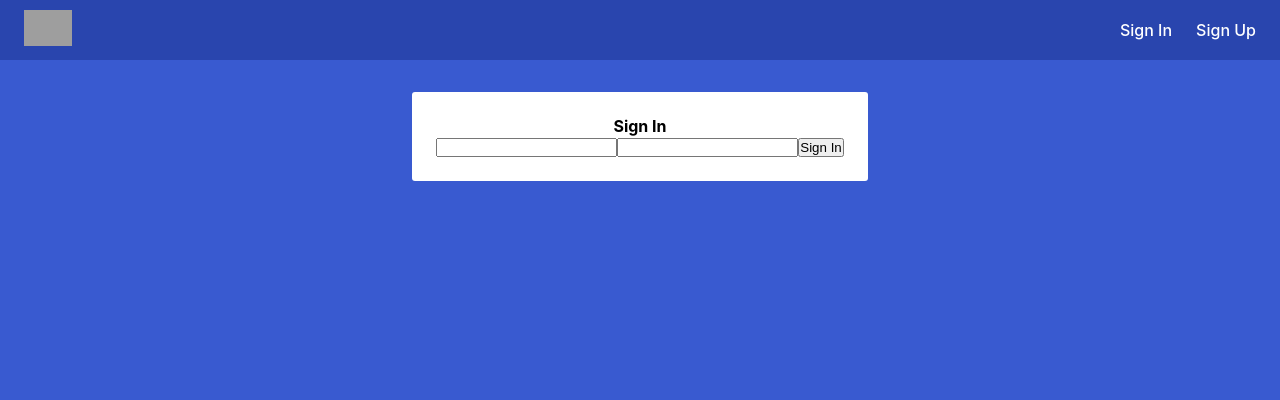
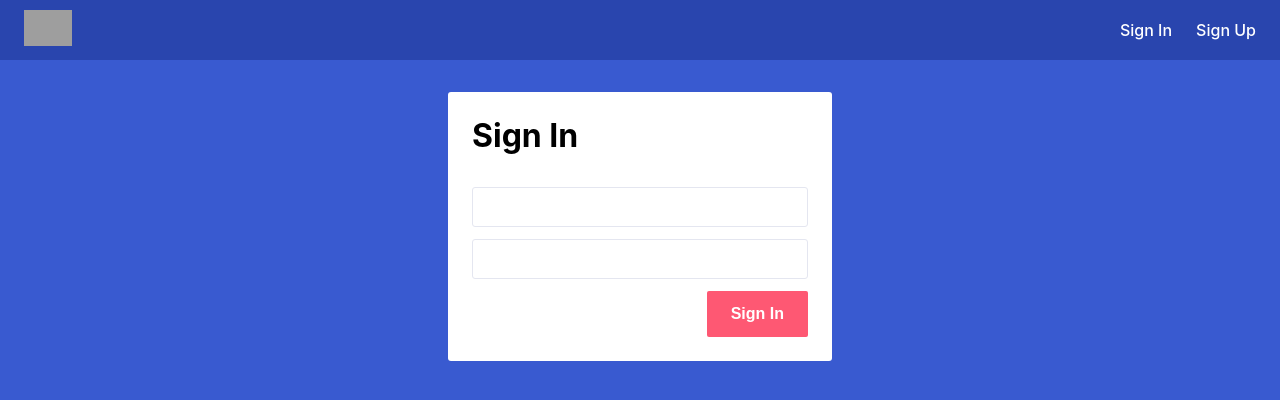
Before and after one commit to acoshift/pikkanode.vue, a Vue app: page /auth/sign-in in a window 1280 px wide. Shown: the top 400 px of the page. Built offline with nearby package versions, Linux system fonts and the light colour scheme; no server answers; grey boxes are pictures that could not be loaded.

Commit message:
improve style

```diff
--- a/src/App.vue
+++ b/src/App.vue
@@ -41,7 +41,7 @@ export default {
 }
 </script>
 
-<style>
+<style lang="scss">
     :root {
         --navbar-height: 60px;
     }
@@ -70,21 +70,23 @@ export default {
         color: white;
     }
 
-    nav img {
+    nav {
+        img {
             height: calc(var(--navbar-height) - 24px);
             width: auto;
             margin-left: 0px;
         }
 
-    nav div a {
+        div a {
             color: white;
             text-decoration: none;
             margin-left: 1.5rem;
             font-weight: 500;
         }
 
-    nav div a:hover {
+        div a:hover {
             color: rgb(236, 236, 236);
+        }
     }
 
     .content-container {
@@ -94,20 +96,21 @@ export default {
         padding: 2rem;
         background-color: hsl(227, 62%, 52%);
         min-height: calc(100vh - var(--navbar-height));
+
+        > * {
+            width: 100%;
         }
-
-    .content-container > * {
-        width: 100%;
     }
 
     .panel {
         background: white;
         border-radius: 3px;
         padding: 1.5rem;
+        text-align: left;
+
+        &.fluid {
+            width: 100%;
         }
-
-    .panel.fluid {
-        width: 100%;
     }
 
     .card-work {
@@ -115,9 +118,107 @@ export default {
         margin-bottom: 1rem;
         max-width: 15rem;
         text-align: center;
+
+        > img {
+            object-fit: contain;
+        }
     }
 
-    .card-work > img {
-        object-fit: contain;
+    /**
+    * Layout
+    ***************************************/
+    .form-layout {
+        display: flex;
+        justify-content: center;
+        text-align: center;
+
+        .panel {
+            width: 100%;
+            max-width: 24rem;
+        }
+
+        input,
+        button {
+            margin-top: 0.75rem;
+        }
+
+        button {
+            margin-left: auto;
+        }
+    }
+
+    /**
+    * Element
+    ***************************************/
+    input {
+        -webkit-appearance: none;
+        -moz-appearance: none;
+        appearance: none;
+
+        width: 100%;
+        height: 2.5rem;
+        padding-left: 12px;
+        padding-right: 12px;
+
+        background-color: white;
+
+        font-size: 0.9375rem;
+        vertical-align: top;
+
+        border-radius: inherit;
+        border-radius: 3px;
+        border: 1px solid rgb(228, 230, 240);
+
+        outline: none;
+
+        &:hover {
+            border-color: rgb(185, 186, 199);
+        }
+
+        &:focus, :active {
+            border-color: hsl(227, 62%, 42%);
+            box-shadow: 0 0 0 .175rem hsl(227, 62%, 89%);
+        }
+    }
+
+    // button
+    button {
+        $height-button-small: 2.25rem;
+        $font-size-button-small: 0.875rem;
+
+        $height-button-big: 3.25rem;
+        $font-size-button-big: 1.25rem;
+
+        position: relative;
+
+        display: flex;
+        align-items: center;
+        justify-content: center;
+
+        min-height: 2.875rem;
+        padding: 0.5rem 1.5rem;
+
+        font-weight: 600;
+        font-size: 1rem;
+        line-height: 100%;
+
+        border: none;
+        border-radius: 0.125rem;
+
+        transition: all 0.16s ease-in-out;
+        user-select: none;
+        cursor: pointer;
+        outline: none;
+
+        color: white;
+        background-color: hsl(350, 99%, 67%);
+
+        &:focus {
+            box-shadow: 0 0 0 .175rem hsl(350, 99%, 87%);
+        }
+
+        &:hover {
+            background-color: hsl(350, 99%, 62%);
+        }
     }
 </style>
--- a/src/views/auth/SignIn.vue
+++ b/src/views/auth/SignIn.vue
@@ -1,7 +1,8 @@
 <template>
-	<div class="signin">
+	<div class="form-layout">
         <div class="panel">
-            <h4>Sign In</h4>
+            <h1>Sign In</h1>
+            <br>
             <form @submit.prevent="signIn">
                 <input v-model="username">
                 <input v-model="password" type="password">
@@ -37,11 +38,3 @@ export default {
 	}
 }
 </script>
-
-<style>
-    .signin {
-        display: flex;
-        justify-content: center;
-        text-align: center;
-    }
-</style>
--- a/src/views/auth/SignUp.vue
+++ b/src/views/auth/SignUp.vue
@@ -1,7 +1,8 @@
 <template>
-	<div class="signup">
+	<div class="form-layout">
         <div class="panel">
-            <h4>Sign Up</h4>
+            <h1>Sign Up</h1>
+            <br>
             <form @submit.prevent="signUp">
                 <input v-model="username">
                 <input v-model="password" type="password">
```
Lines whose indentation alone changed are shown as unchanged.
